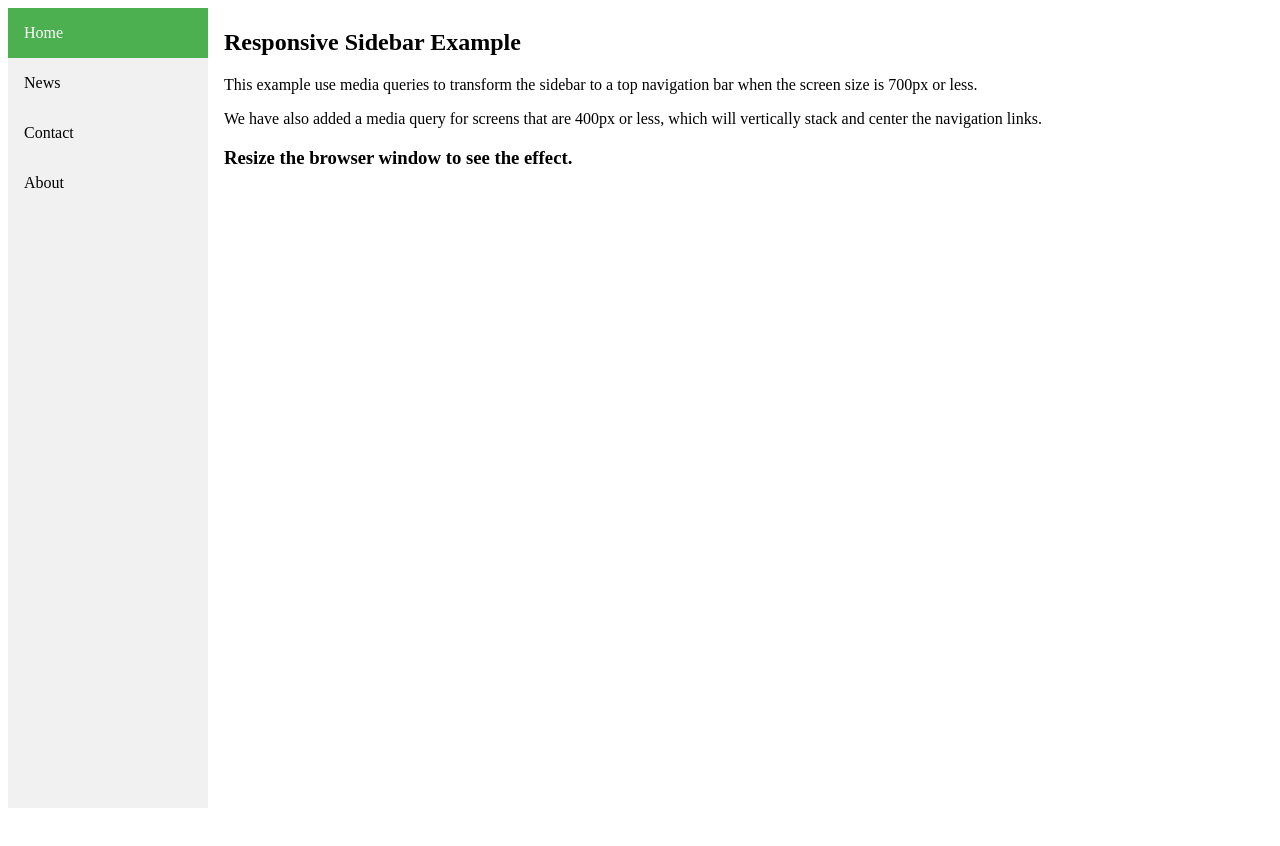
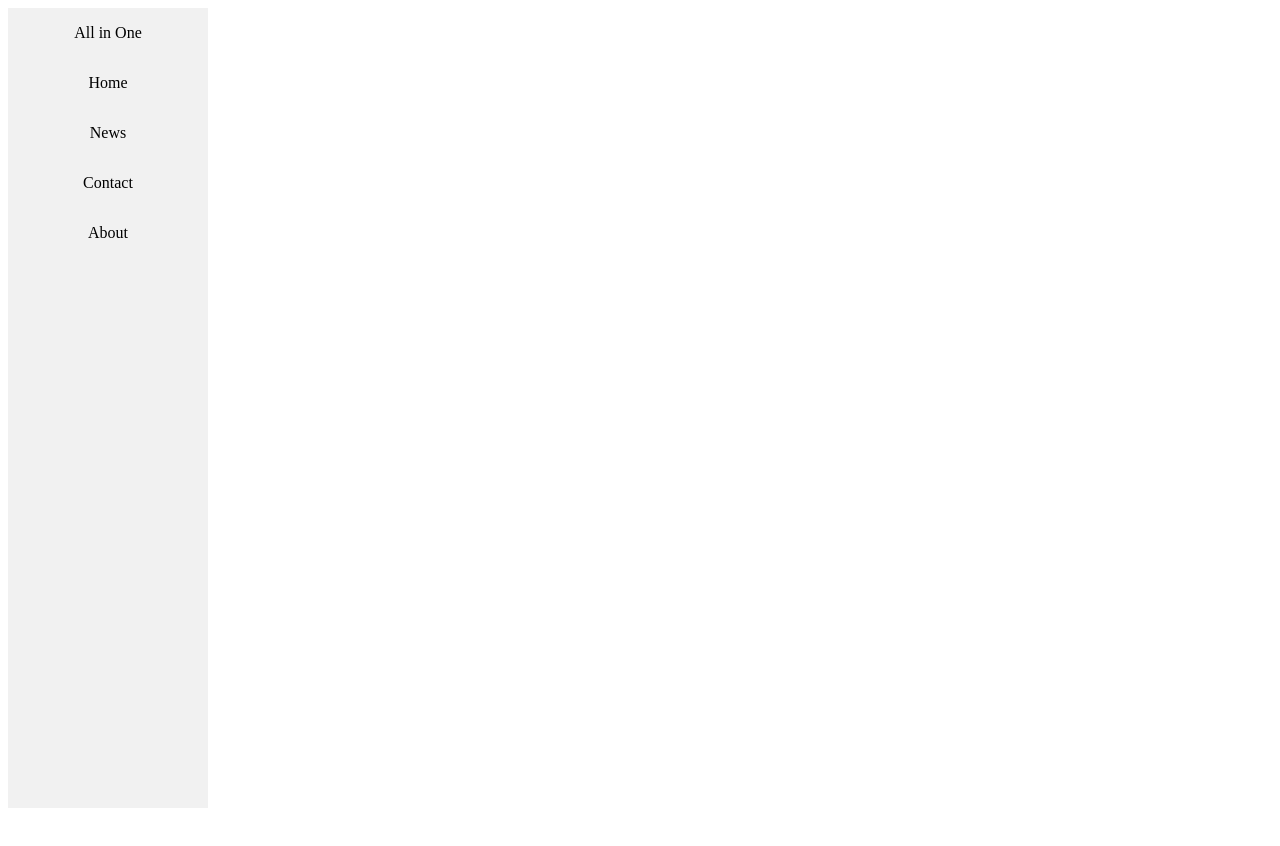
Before and after one commit to jass2125/all-in-one, an Angular app: page / in a window 1280 px wide. Shown: the top 846 px of the page. After the commit the page ends 800 px from the top, so only its background shows below. Built offline with nearby package versions, Linux system fonts and the light colour scheme.

Commit message:
Criando página

```diff
--- a/src/app/side-menu/side-menu.component.html
+++ b/src/app/side-menu/side-menu.component.html
@@ -1,15 +1,16 @@
 <div class="sidebar">
-	<a class="active" href="#home">Home</a>
+	<a>All in One</a>
+	<a href="#home">Home</a>
 	<a href="#news">News</a>
 	<a href="#contact">Contact</a>
 	<a href="#about">About</a>
 </div>
 
-<div class="content">
+<!-- <div class="content">
 	<h2>Responsive Sidebar Example</h2>
 	<p>This example use media queries to transform the sidebar to a top navigation bar when the screen size is 700px or
 		less.</p>
 	<p>We have also added a media query for screens that are 400px or less, which will vertically stack and center the
 		navigation links.</p>
 	<h3>Resize the browser window to see the effect.</h3>
-</div>
+</div> -->
--- a/src/app/side-menu/side-menu.component.scss
+++ b/src/app/side-menu/side-menu.component.scss
@@ -4,6 +4,7 @@ body {
 }
 
 .sidebar {
+	text-align: center;
 	margin: 0;
 	padding: 0;
 	width: 200px;
@@ -25,10 +26,10 @@ body {
 	color: white;
 }
 
-.sidebar a:hover:not(.active) {
-	background-color: #555;
-	color: white;
-}
+// .sidebar a:hover:not(.active) {
+// 	background-color: #555;
+// 	color: white;
+// }
 
 div.content {
 	margin-left: 200px;
```
